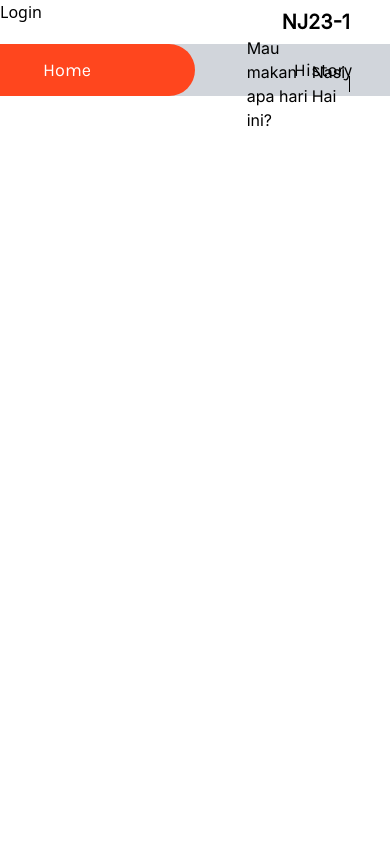
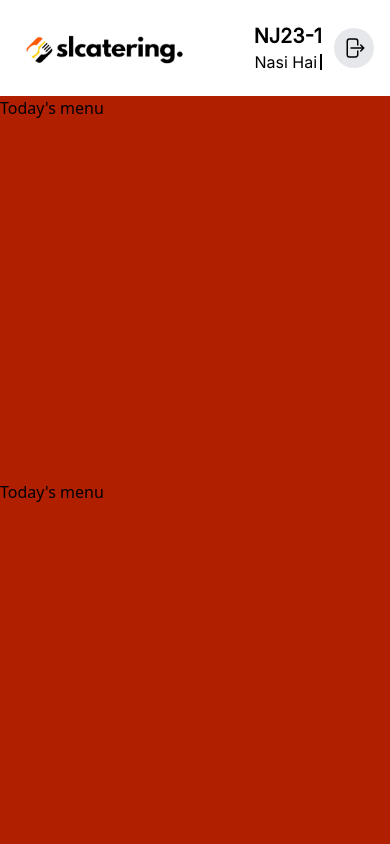
Before and after one commit to vncnttan/slc-project-new-slcatering, a SvelteKit app in the folder frontend/: page / in a window 390 px wide. Shown: the top 844 px of the page. Built offline with nearby package versions, Linux system fonts and the light colour scheme.

Commit message:
Feat: Responsive Navbar

```diff
--- a/frontend/src/routes/(app)/+layout.svelte
+++ b/frontend/src/routes/(app)/+layout.svelte
@@ -4,34 +4,54 @@
     import slcatering_logo from "$lib/assets/slcatering_logo.png";
 </script>
 
-<div class="font-inter fixed w-full">
-    <div class="py-2 px-10 grid grid-cols-3 w-full h-24">
-        <div>
-            <img src="{slcatering_logo}" alt="SLCatering Logo" class="h-24 w-64 object-cover"/>
+<div id="navbar-container" class="font-inter fixed w-full">
+    <div class="py-2 px-4 md:px-10 grid grid-cols-2 md:grid-cols-3 w-full h-24">
+        <div class="h-full">
+            <img src="{slcatering_logo}" alt="SLCatering Logo" class="h-20 w-64 object-contain"/>
         </div>
-        <div class="flex flex-row justify-center place-items-center font-karla">
+        <div class="hidden md:flex flex-row justify-center place-items-center font-karla">
             <div class="flex flex-row h-fit place-items-center bg-gray-300 rounded-full text-lg">
-                <div class="w-64 rounded-full bg-orange-sig text-white h-full text-center p-3">
+                <div class="w-32 lg:w-40 xl:w-64 rounded-full bg-orange-sig text-white h-full text-center p-2">
                     Home
                 </div>
-                <div class="w-64 rounded-full text-black h-full text-center p-3">
+                <div class="w-32 lg:w-40 xl:w-64 rounded-full text-black h-full text-center p-2">
                     History
                 </div>
             </div>
         </div>
-        <div class="flex flex-col justify-center place-items-end">
-            <span class="text-xl font-extrabold">
-                NJ23-1
-            </span>
-            <div class="flex flex-row gap-1">
-                <span>
-                    Mau makan apa hari ini?
+        <div class="flex flex-row justify-end place-items-center gap-3">
+            <div class="flex flex-col place-items-end">
+                <span class="text-xl font-extrabold">
+                    NJ23-1
                 </span>
-                <Typewriter texts={["Budi 🤤", "Nasi Bakar", "Ayam Goreng", "Nasi Hainam", "Burger", "Bakpao"]}/>
+                <div class="flex-row gap-1">
+                    <span class="hidden xl:inline">
+                        Mau makan apa hari ini?
+                    </span>
+                    <Typewriter texts={["Budi 🤤", "Nasi Bakar", "Ayam Goreng", "Nasi Hainam", "Burger", "Bakpao"]}/>
+                </div>
             </div>
+            <div class="w-fit h-fit rounded-full bg-gray-200 rotate-180 p-2">
+                <svg xmlns="http://www.w3.org/2000/svg" fill="none" viewBox="0 0 24 24" stroke-width="1.5"
+                     stroke="currentColor" class="w-6 h-6">
+                    <path stroke-linecap="round" stroke-linejoin="round"
+                          d="M8.25 9V5.25A2.25 2.25 0 0 1 10.5 3h6a2.25 2.25 0 0 1 2.25 2.25v13.5A2.25 2.25 0 0 1 16.5 21h-6a2.25 2.25 0 0 1-2.25-2.25V15m-3 0-3-3m0 0 3-3m-3 3H15"/>
+                </svg>
+            </div>
+
         </div>
     </div>
+</div>
+<div class="h-24 bg-white">
+    <!--    Padding -->
 </div>
 
 
 <slot/>
+
+
+<style>
+    #navbar-container {
+        background-image: linear-gradient(rgba(255, 255, 255, 1) 50%, rgba(255, 255, 255, 0.5));
+    }
+</style>
--- a/frontend/src/routes/(app)/+page.svelte
+++ b/frontend/src/routes/(app)/+page.svelte
@@ -1,12 +1,12 @@
-<!--<div class="bg-blue-800 h-96">-->
-<!--    Today's menu-->
-<!--</div><div class="bg-blue-800 h-96">-->
-<!--    Today's menu-->
-<!--</div><div class="bg-blue-800 h-96">-->
-<!--    Today's menu-->
-<!--</div><div class="bg-blue-800 h-96">-->
-<!--    Today's menu-->
-<!--</div><div class="bg-blue-800 h-96">-->
-<!--    Today's menu-->
-<!--</div>-->
+<div class="bg-red-sig h-96">
+    Today's menu
+</div><div class="bg-red-sig h-96">
+    Today's menu
+</div><div class="bg-red-sig h-96">
+    Today's menu
+</div><div class="bg-red-sig h-96">
+    Today's menu
+</div><div class="bg-red-sig h-96">
+    Today's menu
+</div>
 <a href="/login">Login</a>
```
Also changed, not shown: frontend/src/lib/assets/slcatering_logo - Copy.png (added), frontend/src/lib/assets/slcatering_logo.png.
